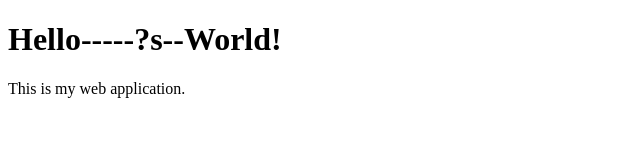
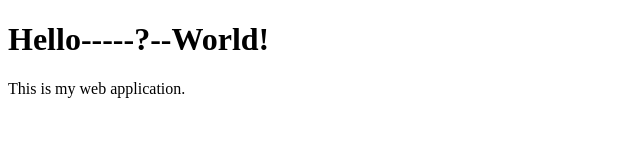
Before and after one commit to kv-sub/devopslab8-WebHooks, a plain HTML site: page index.html in a window 1280 px wide. Shown: the whole page, without its empty margins (0-640 px from the left). Drawn offline with Linux system fonts and the light colour scheme.

Commit message:
Just Changing

```diff
--- a/index.html
+++ b/index.html
@@ -6,7 +6,7 @@
     <title>My Web App</title>
 </head>
 <body>
-    <h1>Hello-----?s--World!</h1>
+    <h1>Hello-----?--World!</h1>
     <p>This is my web application.</p>
 </body>
 </html>
```
